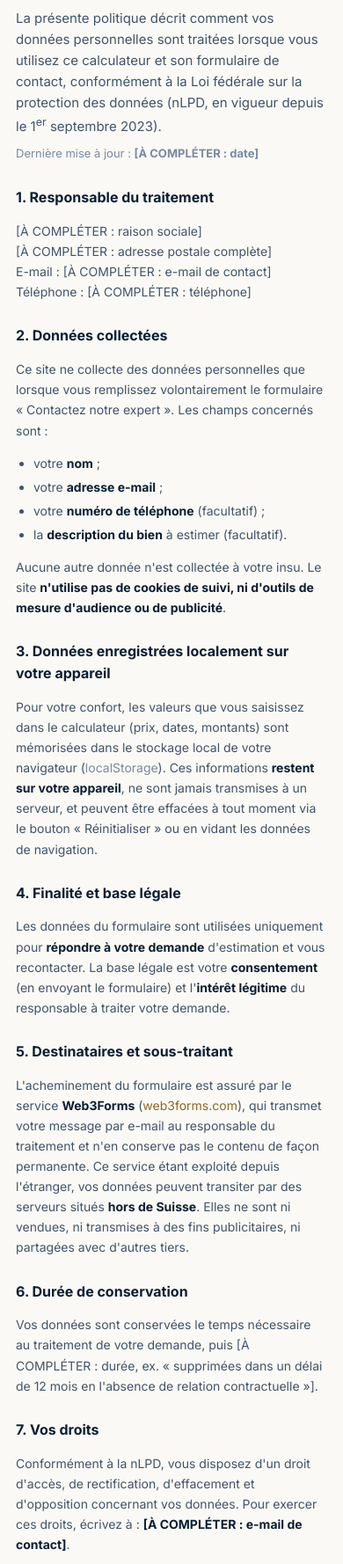
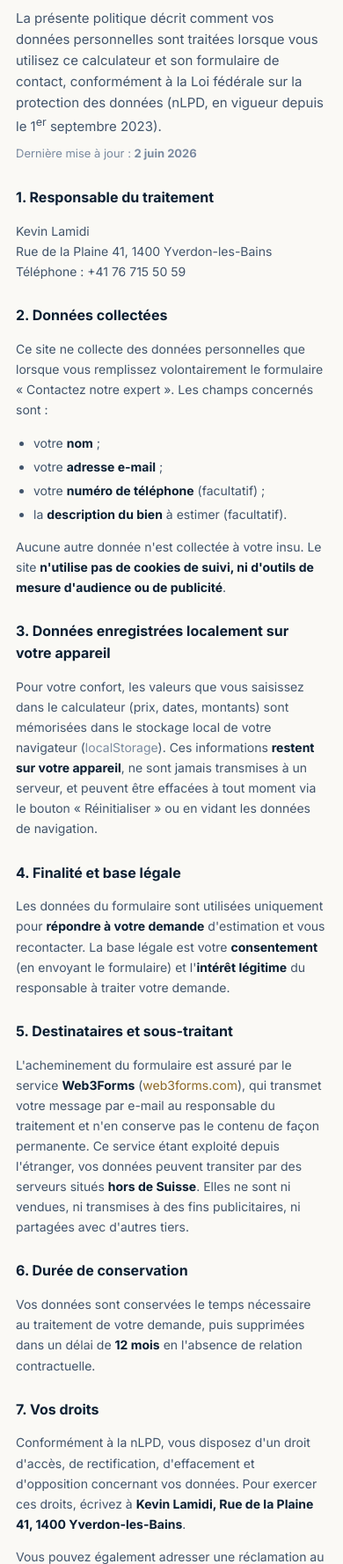
Before and after one commit to lamidimmo/calculateur-impot-vaud, a plain HTML site: page confidentialite.html in a window 390 px wide. Shown: the part 188-1966 px from the top of the page at 88% size. Drawn offline with Linux system fonts and the light colour scheme.

Commit message:
Finalize expert + legal details (neutral, no brand)
Per the user's choice to keep the deliverable brand-neutral:
- EXPERT config: name Kevin Lamidi, role Conseiller en vente
  immobiliere, no agency, phone +41 76 715 50 59
- PDF footer now shows role + phone
- Legal pages filled with the real editor/controller identity
  (Kevin Lamidi, Rue de la Plaine 41, 1400 Yverdon-les-Bains, phone),
  12-month retention, dated. Contact is postal + phone; e-mail to be
  added later. No remaining placeholders.

Local only, not pushed.

Co-Authored-By: Claude Opus 4.7 (1M context) <noreply@anthropic.com>

```diff
--- a/confidentialite.html
+++ b/confidentialite.html
@@ -26,15 +26,14 @@
 
   <h1 class="legal-h1">Politique de confidentialité</h1>
   <p class="legal-lead">La présente politique décrit comment vos données personnelles sont traitées lorsque vous utilisez ce calculateur et son formulaire de contact, conformément à la Loi fédérale sur la protection des données (nLPD, en vigueur depuis le 1<sup>er</sup> septembre 2023).</p>
-  <p class="legal-updated">Dernière mise à jour : <strong>[À COMPLÉTER : date]</strong></p>
+  <p class="legal-updated">Dernière mise à jour : <strong>2 juin 2026</strong></p>
 
   <section class="legal-sec">
     <h2>1. Responsable du traitement</h2>
     <p>
-      [À COMPLÉTER : raison sociale]<br />
-      [À COMPLÉTER : adresse postale complète]<br />
-      E-mail : [À COMPLÉTER : e-mail de contact]<br />
-      Téléphone : [À COMPLÉTER : téléphone]
+      Kevin Lamidi<br />
+      Rue de la Plaine 41, 1400 Yverdon-les-Bains<br />
+      Téléphone : +41 76 715 50 59
     </p>
   </section>
 
@@ -67,12 +66,12 @@
 
   <section class="legal-sec">
     <h2>6. Durée de conservation</h2>
-    <p>Vos données sont conservées le temps nécessaire au traitement de votre demande, puis [À COMPLÉTER : durée, ex. « supprimées dans un délai de 12 mois en l'absence de relation contractuelle »].</p>
+    <p>Vos données sont conservées le temps nécessaire au traitement de votre demande, puis supprimées dans un délai de <strong>12 mois</strong> en l'absence de relation contractuelle.</p>
   </section>
 
   <section class="legal-sec">
     <h2>7. Vos droits</h2>
-    <p>Conformément à la nLPD, vous disposez d'un droit d'accès, de rectification, d'effacement et d'opposition concernant vos données. Pour exercer ces droits, écrivez à : <strong>[À COMPLÉTER : e-mail de contact]</strong>.</p>
+    <p>Conformément à la nLPD, vous disposez d'un droit d'accès, de rectification, d'effacement et d'opposition concernant vos données. Pour exercer ces droits, écrivez à <strong>Kevin Lamidi, Rue de la Plaine 41, 1400 Yverdon-les-Bains</strong>.</p>
     <p>Vous pouvez également adresser une réclamation au Préposé fédéral à la protection des données et à la transparence (PFPDT), <a href="https://www.edoeb.admin.ch" target="_blank" rel="noopener">www.edoeb.admin.ch</a>.</p>
   </section>
 
```
Also changed, not shown: app.js (+4 -4 lines), mentions-legales.html (+4 -6 lines).
